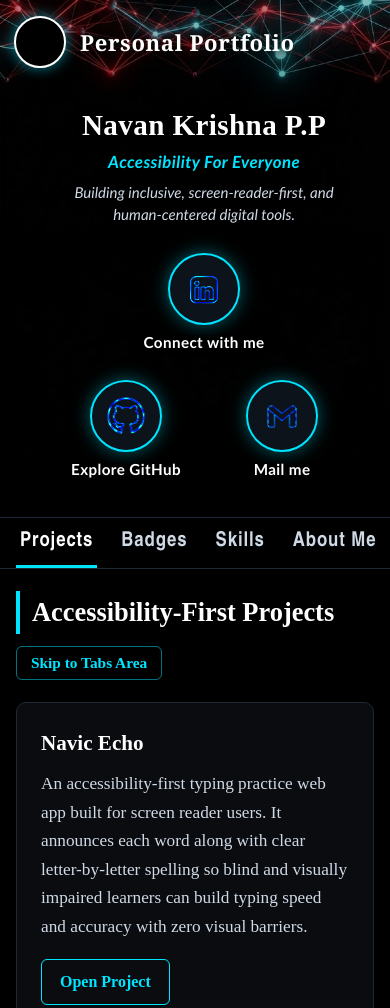
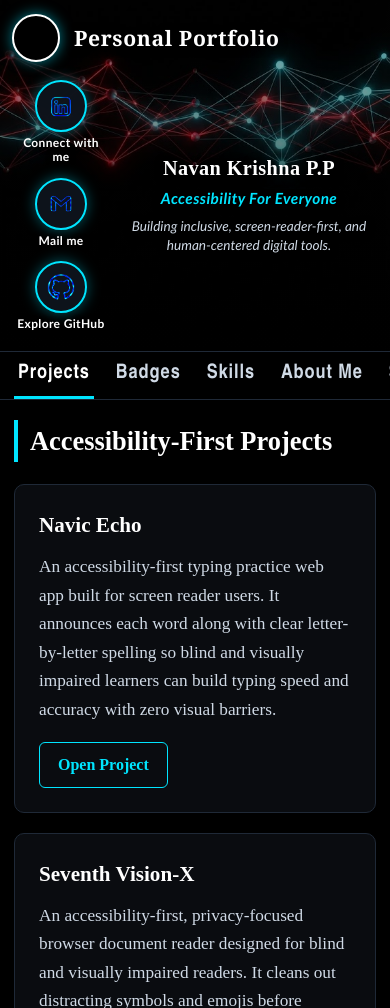
Before and after one commit to navankrishnapp-lab/PersonalPortfolio, a plain HTML site: page index.html in a window 390 px wide. Shown: the top 1008 px of the page. Drawn offline with Linux system fonts and the light colour scheme; grey boxes are pictures that could not be loaded.

Commit message:
Update index.html

```diff
--- a/index.html
+++ b/index.html
@@ -63,27 +63,43 @@
     }
 
     /* ==========================================================================
-       2. ACCESSIBLE SKIP LINKS & HIGH-CONTRAST FOCUS RINGS
+       2. VISUALLY HIDDEN SCREEN-READER SKIP BUTTONS (VISIBLE ONLY ON KEYBOARD FOCUS)
        ========================================================================== */
-    .skip-links-bar {
-      position: relative;
+    .sr-skip-control {
+      position: absolute;
+      width: 1px;
+      height: 1px;
+      padding: 0;
+      margin: -1px;
+      overflow: hidden;
+      clip: rect(0, 0, 0, 0);
+      white-space: nowrap;
+      border: 0;
+      background-color: var(--accent-cyan);
+      color: var(--bg-pure-black);
+      font-family: var(--font-sans);
+      font-size: 0.92rem;
+      font-weight: 700;
+      text-decoration: none;
+      cursor: pointer;
       z-index: 1000;
     }
 
-    .skip-link {
-      position: absolute;
-      top: -120px;
+    .sr-skip-control:focus {
+      position: fixed;
+      top: 12px;
       left: 16px;
-      background-color: var(--accent-cyan);
-      color: var(--bg-pure-black);
-      font-weight: 700;
-      padding: 10px 18px;
+      width: auto;
+      height: auto;
+      margin: 0;
+      overflow: visible;
+      clip: auto;
+      white-space: normal;
+      padding: 9px 16px;
       border-radius: 6px;
-      text-decoration: none;
-    }
-
-    .skip-link:focus {
-      top: 12px;
+      outline: 2px solid #ffffff !important;
+      outline-offset: 2px !important;
+      box-shadow: 0 0 14px rgba(0, 229, 255, 0.85) !important;
     }
 
     a:focus-visible,
@@ -96,7 +112,7 @@
     }
 
     /* ==========================================================================
-       3. HERO HEADER WITH PROPER 16:9 DESKTOP & 9:16 MOBILE BACKGROUND
+       3. HERO HEADER (DESKTOP 16:9 & MOBILE 9:16 RESPONSIVE ARCHITECTURE)
        ========================================================================== */
     .portfolio-header {
       position: relative;
@@ -108,7 +124,7 @@
     .hero-stage {
       position: relative;
       width: 100%;
-      min-height: 320px;
+      min-height: 315px;
       display: flex;
       flex-direction: column;
       justify-content: space-between;
@@ -150,13 +166,13 @@
       position: relative;
       z-index: 2;
       width: 100%;
-      padding: 20px 28px 28px 24px;
+      padding: 20px 28px 26px 24px;
       display: flex;
       flex-direction: column;
-      gap: 20px;
+      gap: 16px;
     }
 
-    /* Top-Left Corner: AI Core Animation + Typing Title */
+    /* Top-Left Brand Row */
     .brand-top-left {
       display: flex;
       align-items: center;
@@ -201,11 +217,11 @@
       text-shadow: 0 2px 8px rgba(0, 0, 0, 0.95);
     }
 
-    /* Center-Middle-Right Identity & Labeled Custom Icon Links */
-    .profile-center-right-wrapper {
+    /* Desktop Layout: Center-Middle-Right Identity + Icons Underneath */
+    .hero-main-row {
       width: 100%;
       max-width: 1120px;
-      margin: 4px auto 0 auto;
+      margin: 2px auto 0 auto;
       display: flex;
       justify-content: flex-end;
       padding-right: 6%;
@@ -217,7 +233,7 @@
       align-items: center;
       text-align: center;
       gap: 6px;
-      padding: 8px 14px;
+      padding: 6px 12px;
       border-radius: 10px;
     }
 
@@ -227,10 +243,10 @@
       letter-spacing: 0.4px;
       line-height: 1.15;
       color: var(--text-pure-white);
+      white-space: nowrap;
       text-shadow: 0 2px 10px rgba(0, 0, 0, 0.95);
     }
 
-    /* Italic Tagline & Subtitle */
     .profile-motto {
       color: var(--accent-cyan);
       font-size: 1.15rem;
@@ -248,25 +264,25 @@
       text-shadow: 0 2px 8px rgba(0, 0, 0, 0.95);
     }
 
-    /* Custom Action Icons (Desktop: 3 in a row | Mobile: 1 top, 2 below) */
+    /* Custom Action Icons (Desktop: Horizontal Row | Mobile: Left Column Below AI Core) */
     .action-buttons {
       display: flex;
       align-items: flex-start;
       justify-content: center;
       gap: 26px;
       flex-wrap: wrap;
-      margin-top: 14px;
+      margin-top: 12px;
     }
 
     .icon-action-item {
       display: flex;
       flex-direction: column;
       align-items: center;
-      gap: 8px;
+      gap: 7px;
       text-decoration: none;
       color: var(--text-pure-white);
-      min-width: 118px;
-      padding: 6px 8px;
+      min-width: 114px;
+      padding: 4px 6px;
       border-radius: 12px;
       transition: transform 0.15s ease;
     }
@@ -279,8 +295,8 @@
       display: flex;
       align-items: center;
       justify-content: center;
-      width: 64px;
-      height: 64px;
+      width: 62px;
+      height: 62px;
       border-radius: 50%;
       background-color: rgba(12, 16, 22, 0.95);
       border: 2px solid rgba(0, 229, 255, 0.45);
@@ -303,9 +319,9 @@
 
     .icon-action-label {
       font-family: var(--font-icon-label);
-      font-size: 0.94rem;
+      font-size: 0.92rem;
       font-weight: 700;
-      letter-spacing: 0.4px;
+      letter-spacing: 0.35px;
       color: var(--text-pure-white);
       text-align: center;
       line-height: 1.25;
@@ -367,7 +383,7 @@
        5. MAIN CONTENT & PANELS (ALL TEXT IN TIMES NEW ROMAN)
        ========================================================================== */
     .main-content {
-      padding: 30px 32px 48px 32px;
+      padding: 28px 32px 48px 32px;
       min-height: 460px;
       max-width: 1200px;
       margin: 0 auto;
@@ -381,8 +397,7 @@
     .tab-panel p,
     .tab-panel a,
     .tab-panel span,
-    .tab-panel li,
-    .tab-panel button {
+    .tab-panel li {
       font-family: var(--font-serif);
     }
 
@@ -390,44 +405,13 @@
       display: none !important;
     }
 
-    .panel-header-row {
-      display: flex;
-      align-items: center;
-      justify-content: space-between;
-      flex-wrap: wrap;
-      gap: 12px;
-      margin-bottom: 22px;
-    }
-
     .section-heading {
       font-size: 1.65rem;
       font-weight: 700;
       border-left: 4px solid var(--accent-cyan);
       padding-left: 12px;
+      margin-bottom: 22px;
       color: var(--text-pure-white);
-    }
-
-    .panel-skip-btn {
-      background-color: transparent;
-      border: 1px solid var(--accent-outline-cyan);
-      color: var(--accent-cyan);
-      padding: 7px 14px;
-      border-radius: 6px;
-      font-size: 0.96rem;
-      font-weight: 700;
-      cursor: pointer;
-      transition: background-color 0.2s ease, color 0.2s ease;
-    }
-
-    .panel-skip-btn:hover {
-      background-color: var(--accent-cyan);
-      color: var(--bg-pure-black);
-    }
-
-    .panel-end-row {
-      margin-top: 26px;
-      display: flex;
-      justify-content: flex-end;
     }
 
     /* ==========================================================================
@@ -587,124 +571,143 @@
     }
 
     /* ==========================================================================
-       10. MOBILE & TABLET RESPONSIVE STYLING (9:16 MOBILE JPG + 1 TOP, 2 BELOW ICONS)
+       10. MOBILE VIEW:
+           - Top-Left: AI Core + "Personal Portfolio"
+           - Left Column Below AI Core: Connect with me, Mail me, Explore GitHub
+           - Middle-Right Side: Single-line "Navan Krishna P.P" + Italic Taglines
+           - Tabs Brought Up Right Underneath
        ========================================================================== */
     @media (max-width: 860px) {
       .hero-stage {
-        min-height: 460px;
-      }
-
-      .header-bg-img {
-        object-fit: cover;
-        object-position: center center;
+        min-height: 335px;
       }
 
       .header-bg-overlay {
         background: linear-gradient(
           180deg,
           rgba(0, 0, 0, 0.25) 0%,
-          rgba(0, 0, 0, 0.52) 48%,
+          rgba(0, 0, 0, 0.56) 55%,
           rgba(0, 0, 0, 0.92) 100%
         );
       }
 
       .header-inner {
-        padding: 16px 14px 24px 14px;
-        gap: 24px;
+        padding: 14px 12px 18px 12px;
+        gap: 14px;
       }
 
       .aicore-ring {
-        width: 52px;
-        height: 52px;
+        width: 48px;
+        height: 48px;
       }
 
       .brand-title-wrapper {
-        min-width: 195px;
+        min-width: 185px;
       }
 
       .brand-typing-title {
-        font-size: 1.38rem;
+        font-size: 1.32rem;
       }
 
-      /* Mobile Name & Tagline: Slightly Right of Center-Middle Screen */
-      .profile-center-right-wrapper {
-        justify-content: flex-end;
-        padding-right: 3%;
-        padding-left: 8%;
-        margin-top: 8px;
+      /* Two-column mobile hero row: Left = 3 vertical icons below AI Core | Right = Name & Taglines */
+      .hero-main-row {
+        display: grid;
+        grid-template-columns: 98px 1fr;
+        align-items: center;
+        gap: 10px;
+        padding-right: 0;
+        margin-top: 2px;
       }
 
+      /* Mobile Name & Taglines on Middle-Right (Single Line Name) */
       .profile-identity-block {
+        grid-column: 2;
+        grid-row: 1;
         align-items: center;
         text-align: center;
+        padding: 4px 4px;
+        gap: 6px;
         width: 100%;
-        max-width: 340px;
       }
 
       .profile-name {
-        font-size: 1.82rem;
+        font-size: clamp(1.22rem, 5.2vw, 1.65rem);
+        white-space: nowrap;
         line-height: 1.2;
       }
 
       .profile-motto {
-        font-size: 1.05rem;
+        font-size: 0.96rem;
       }
 
       .profile-subtext {
-        font-size: 0.94rem;
+        font-size: 0.85rem;
+        line-height: 1.4;
       }
 
-      /* Mobile Icons Pyramid Layout: 1 Top (LinkedIn) + 2 Below (GitHub & Gmail) */
+      /* Mobile Icons Column on Left Below AI Core: Connect with me -> Mail me -> Explore GitHub */
       .action-buttons {
-        display: grid;
-        grid-template-columns: repeat(2, minmax(120px, 1fr));
-        gap: 16px 18px;
-        justify-items: center;
+        grid-column: 1;
+        grid-row: 1;
+        display: flex;
+        flex-direction: column;
+        align-items: center;
+        justify-content: flex-start;
+        gap: 10px;
+        margin-top: 0;
         width: 100%;
-        max-width: 300px;
-        margin-top: 16px;
-      }
-
-      .icon-action-item:first-child {
-        grid-column: 1 / -1;
       }
 
       .icon-action-item {
-        min-width: 115px;
-        padding: 6px;
+        min-width: 92px;
+        padding: 2px;
+        gap: 4px;
       }
 
-      /* Larger & Higher-Contrast Icons on Mobile */
+      /* Visual Order on Mobile: 1. Connect with me, 2. Mail me, 3. Explore GitHub */
+      .icon-linkedin {
+        order: 1;
+      }
+
+      .icon-gmail {
+        order: 2;
+      }
+
+      .icon-github {
+        order: 3;
+      }
+
       .icon-circle-box {
-        width: 72px;
-        height: 72px;
+        width: 52px;
+        height: 52px;
         background-color: rgba(14, 20, 28, 0.98);
-        border: 2.5px solid var(--accent-cyan);
-        box-shadow: 0 0 18px rgba(0, 229, 255, 0.42);
+        border: 2px solid var(--accent-cyan);
+        box-shadow: 0 0 14px rgba(0, 229, 255, 0.38);
       }
 
       .icon-circle-box img {
-        width: 40px;
-        height: 40px;
+        width: 28px;
+        height: 28px;
         filter: brightness(1.3) contrast(1.25);
       }
 
       .icon-action-label {
-        font-size: 0.95rem;
+        font-size: 0.75rem;
+        line-height: 1.15;
       }
 
       .tab-list {
-        padding: 0 16px;
-        gap: 20px;
+        padding: 0 14px;
+        gap: 18px;
       }
 
       .tab-btn {
-        font-size: 1.28rem;
-        padding: 11px 4px;
+        font-size: 1.25rem;
+        padding: 10px 4px;
       }
 
       .main-content {
-        padding: 22px 16px 36px 16px;
+        padding: 20px 14px 36px 14px;
       }
     }
 
@@ -720,23 +723,21 @@
       }
 
       .about-text {
-        font-size: 1.12rem;
+        font-size: 1.1rem;
       }
     }
   </style>
 </head>
 <body>
 
-  <!-- Top Skip Links -->
-  <div class="skip-links-bar">
-    <a href="#profile-identity" class="skip-link" id="skipToProfile">Skip to Name and Tagline</a>
-    <a href="#section-nav" class="skip-link" id="skipToTabs">Skip to Tabs Area</a>
-  </div>
+  <!-- Screen-Reader-Only Top Skip Controls (Hidden visually, active on keyboard focus) -->
+  <a href="#profile-identity" class="sr-skip-control" id="skipToProfile">Skip to Name and Tagline</a>
+  <a href="#section-nav" class="sr-skip-control" id="skipToTabs">Skip to Tabs Area</a>
 
   <!-- Top Header -->
   <header class="portfolio-header" role="banner">
     <div class="hero-stage">
-      <!-- Background Image Layer: 16:9 desktopui.jpg on Desktop/Laptop, 9:16 mobileui.jpg on Mobile -->
+      <!-- Responsive Background Image Layer -->
       <div class="header-bg-media" aria-hidden="true">
         <picture>
           <source media="(max-width: 860px)" srcset="mobileui.jpg">
@@ -759,35 +760,35 @@
           </div>
         </div>
 
-        <!-- Center-Middle-Right: Name (No Verification Mark), Italic Taglines & Custom Labeled Icons -->
-        <div class="profile-center-right-wrapper">
+        <!-- Hero Main Row (Desktop: Center-Right Identity + Row Icons | Mobile: Left Icons Below AI Core + Right Single-Line Name) -->
+        <div class="hero-main-row">
           <div class="profile-identity-block" id="profile-identity" tabindex="0" role="region" aria-label="Navan Krishna P.P — Accessibility For Everyone. Building inclusive, screen-reader-first, and human-centered digital tools.">
             <h1 class="profile-name serif-font">Navan Krishna P.P</h1>
             <p class="profile-motto">Accessibility For Everyone</p>
             <p class="profile-subtext">Building inclusive, screen-reader-first, and human-centered digital tools.</p>
+          </div>
 
           <div class="action-buttons" role="group" aria-label="Social and Contact Links">
-              <a href="https://www.linkedin.com/in/navankrishna-pp/" target="_blank" rel="noopener noreferrer" class="icon-action-item" aria-label="LinkedIn — Connect with me (opens in a new tab)">
+            <a href="https://www.linkedin.com/in/navankrishna-pp/" target="_blank" rel="noopener noreferrer" class="icon-action-item icon-linkedin" aria-label="LinkedIn — Connect with me (opens in a new tab)">
               <span class="icon-circle-box" aria-hidden="true">
                 <img src="linkedin.png" alt="">
               </span>
               <span class="icon-action-label" aria-hidden="true">Connect with me</span>
             </a>
 
-              <a href="https://github.com/navankrishnapp-lab" target="_blank" rel="noopener noreferrer" class="icon-action-item" aria-label="GitHub — Explore GitHub (opens in a new tab)">
+            <a href="mailto:navankrishnapp@gmail.com" class="icon-action-item icon-gmail" aria-label="Gmail — Mail me at navankrishnapp@gmail.com">
+              <span class="icon-circle-box" aria-hidden="true">
+                <img src="gmail.png" alt="">
+              </span>
+              <span class="icon-action-label" aria-hidden="true">Mail me</span>
+            </a>
+
+            <a href="https://github.com/navankrishnapp-lab" target="_blank" rel="noopener noreferrer" class="icon-action-item icon-github" aria-label="GitHub — Explore GitHub (opens in a new tab)">
               <span class="icon-circle-box" aria-hidden="true">
                 <img src="github.png" alt="">
               </span>
               <span class="icon-action-label" aria-hidden="true">Explore GitHub</span>
             </a>
-
-              <a href="mailto:navankrishnapp@gmail.com" class="icon-action-item" aria-label="Gmail — Mail me at navankrishnapp@gmail.com">
-                <span class="icon-circle-box" aria-hidden="true">
-                  <img src="gmail.png" alt="">
-                </span>
-                <span class="icon-action-label" aria-hidden="true">Mail me</span>
-              </a>
-            </div>
           </div>
         </div>
       </div>
@@ -813,10 +814,9 @@
 
     <!-- 1. PROJECTS TAB PANEL -->
     <section id="panel-projects" aria-labelledby="heading-projects" class="tab-panel" data-tab-id="tab-projects">
-      <div class="panel-header-row">
       <h2 class="section-heading" id="heading-projects" tabindex="0">Accessibility-First Projects</h2>
-        <button type="button" class="panel-skip-btn" data-return-tab="tab-projects">Skip to Tabs Area</button>
-      </div>
+      <button type="button" class="sr-skip-control panel-skip-btn" data-return-tab="tab-projects" aria-label="Skip Projects section and return to Tabs Area">Skip to Tabs Area</button>
+
       <div class="grid-layout">
 
         <article class="card" tabindex="0" aria-label="Project 1: Navic Echo. An accessibility-first typing practice web app built for screen reader users. It announces each word along with clear letter-by-letter spelling so blind and visually impaired learners can build typing speed and accuracy with zero visual barriers.">
@@ -868,17 +868,14 @@
         </article>
 
       </div>
-      <div class="panel-end-row">
-        <button type="button" class="panel-skip-btn panel-end-return" data-return-tab="tab-projects">End of Projects — Return to Tabs Area</button>
-      </div>
+      <button type="button" class="sr-skip-control panel-skip-btn panel-end-return" data-return-tab="tab-projects" aria-label="End of Projects section — Return to Tabs Area">Return to Tabs Area</button>
     </section>
 
     <!-- 2. BADGES TAB PANEL -->
     <section id="panel-badges" aria-labelledby="heading-badges" class="tab-panel" data-tab-id="tab-badges" hidden>
-      <div class="panel-header-row">
       <h2 class="section-heading" id="heading-badges" tabindex="0">Microsoft Learn Badges</h2>
-        <button type="button" class="panel-skip-btn" data-return-tab="tab-badges">Skip to Tabs Area</button>
-      </div>
+      <button type="button" class="sr-skip-control panel-skip-btn" data-return-tab="tab-badges" aria-label="Skip Badges section and return to Tabs Area">Skip to Tabs Area</button>
+
       <div class="clickable-list-grid">
 
         <a href="https://learn.microsoft.com/api/achievements/share/en-in/NavanKrishnaPP-2050/ABYMKQZ7?sharingId=DA2CA8650FD9BC88" target="_blank" rel="noopener noreferrer" class="clickable-box-link" aria-label="Build Accessible SharePoint Sites — Click to view on Microsoft Learn (opens in a new tab)">
@@ -907,17 +904,14 @@
         </a>
 
       </div>
-      <div class="panel-end-row">
-        <button type="button" class="panel-skip-btn panel-end-return" data-return-tab="tab-badges">End of Badges — Return to Tabs Area</button>
-      </div>
+      <button type="button" class="sr-skip-control panel-skip-btn panel-end-return" data-return-tab="tab-badges" aria-label="End of Badges section — Return to Tabs Area">Return to Tabs Area</button>
     </section>
 
     <!-- 3. SKILLS TAB PANEL -->
     <section id="panel-skills" aria-labelledby="heading-skills" class="tab-panel" data-tab-id="tab-skills" hidden>
-      <div class="panel-header-row">
       <h2 class="section-heading" id="heading-skills" tabindex="0">Core Skills</h2>
-        <button type="button" class="panel-skip-btn" data-return-tab="tab-skills">Skip to Tabs Area</button>
-      </div>
+      <button type="button" class="sr-skip-control panel-skip-btn" data-return-tab="tab-skills" aria-label="Skip Skills section and return to Tabs Area">Skip to Tabs Area</button>
+
       <ul class="skills-grid" aria-label="Core Skills List">
         <li class="skill-pill-card" tabindex="0">Prompt Engineering</li>
         <li class="skill-pill-card" tabindex="0">AI-Assisted Development</li>
@@ -931,33 +925,27 @@
         <li class="skill-pill-card" tabindex="0">Content Creation</li>
         <li class="skill-pill-card" tabindex="0">AI Assisted Solution Building</li>
       </ul>
-      <div class="panel-end-row">
-        <button type="button" class="panel-skip-btn panel-end-return" data-return-tab="tab-skills">End of Skills — Return to Tabs Area</button>
-      </div>
+      <button type="button" class="sr-skip-control panel-skip-btn panel-end-return" data-return-tab="tab-skills" aria-label="End of Skills section — Return to Tabs Area">Return to Tabs Area</button>
     </section>
 
     <!-- 4. ABOUT ME TAB PANEL -->
     <section id="panel-about" aria-labelledby="heading-about" class="tab-panel" data-tab-id="tab-about" hidden>
-      <div class="panel-header-row">
       <h2 class="section-heading" id="heading-about" tabindex="0">About Me</h2>
-        <button type="button" class="panel-skip-btn" data-return-tab="tab-about">Skip to Tabs Area</button>
-      </div>
+      <button type="button" class="sr-skip-control panel-skip-btn" data-return-tab="tab-about" aria-label="Skip About Me section and return to Tabs Area">Skip to Tabs Area</button>
+
       <article class="about-box" tabindex="0">
         <p class="about-text">
           I am passionate about technology, accessibility-oriented research, and AI-assisted innovation. My goal is to explore ideas, solve real-world accessibility challenges, and contribute to building a more inclusive digital space where technology is accessible to everyone, regardless of their abilities. I believe accessibility is not an option but a fundamental part of a better digital future.
         </p>
       </article>
-      <div class="panel-end-row">
-        <button type="button" class="panel-skip-btn panel-end-return" data-return-tab="tab-about">End of About Me — Return to Tabs Area</button>
-      </div>
+      <button type="button" class="sr-skip-control panel-skip-btn panel-end-return" data-return-tab="tab-about" aria-label="End of About Me section — Return to Tabs Area">Return to Tabs Area</button>
     </section>
 
     <!-- 5. SOURCE-CODES TAB PANEL -->
     <section id="panel-source" aria-labelledby="heading-source" class="tab-panel" data-tab-id="tab-source" hidden>
-      <div class="panel-header-row">
       <h2 class="section-heading" id="heading-source" tabindex="0">Open-Source Repositories</h2>
-        <button type="button" class="panel-skip-btn" data-return-tab="tab-source">Skip to Tabs Area</button>
-      </div>
+      <button type="button" class="sr-skip-control panel-skip-btn" data-return-tab="tab-source" aria-label="Skip Source-Codes section and return to Tabs Area">Skip to Tabs Area</button>
+
       <div class="clickable-list-grid">
 
         <a href="https://github.com/navankrishnapp-lab/NavicEcho" target="_blank" rel="noopener noreferrer" class="clickable-box-link" aria-label="Navic Echo — Click To View source code on GitHub (opens in a new tab)">
@@ -991,9 +979,7 @@
         </a>
 
       </div>
-      <div class="panel-end-row">
-        <button type="button" class="panel-skip-btn panel-end-return" data-return-tab="tab-source">End of Source-Codes — Return to Tabs Area</button>
-      </div>
+      <button type="button" class="sr-skip-control panel-skip-btn panel-end-return" data-return-tab="tab-source" aria-label="End of Source-Codes section — Return to Tabs Area">Return to Tabs Area</button>
     </section>
 
   </main>
@@ -1085,7 +1071,7 @@
         }
 
         if (srStatus) {
-          srStatus.textContent = `${targetBtn.textContent.trim()} tab selected. Press Tab to step through all items inside, or press Skip to Tabs Area.`;
+          srStatus.textContent = `${targetBtn.textContent.trim()} tab selected. Press Tab to read items inside.`;
         }
       }
 
```
Lines whose indentation alone changed are shown as unchanged.
